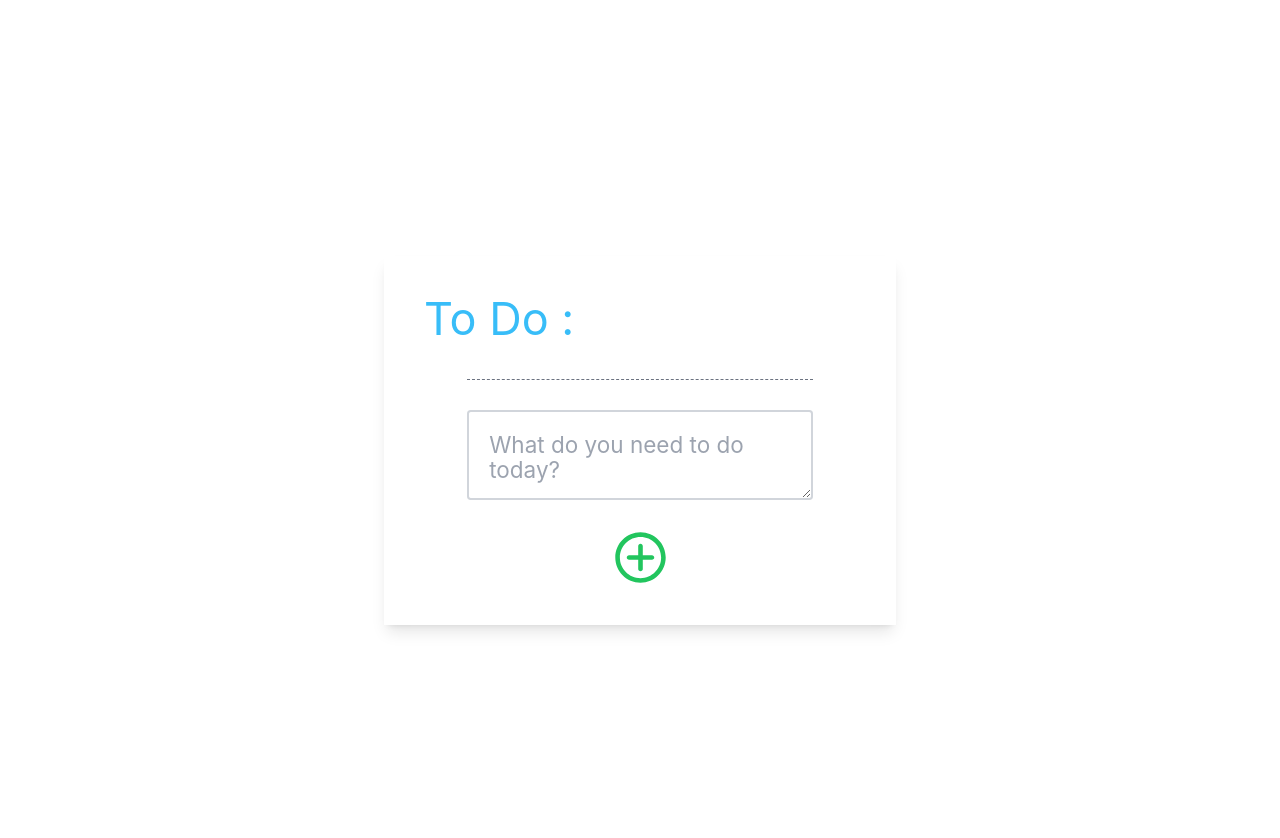
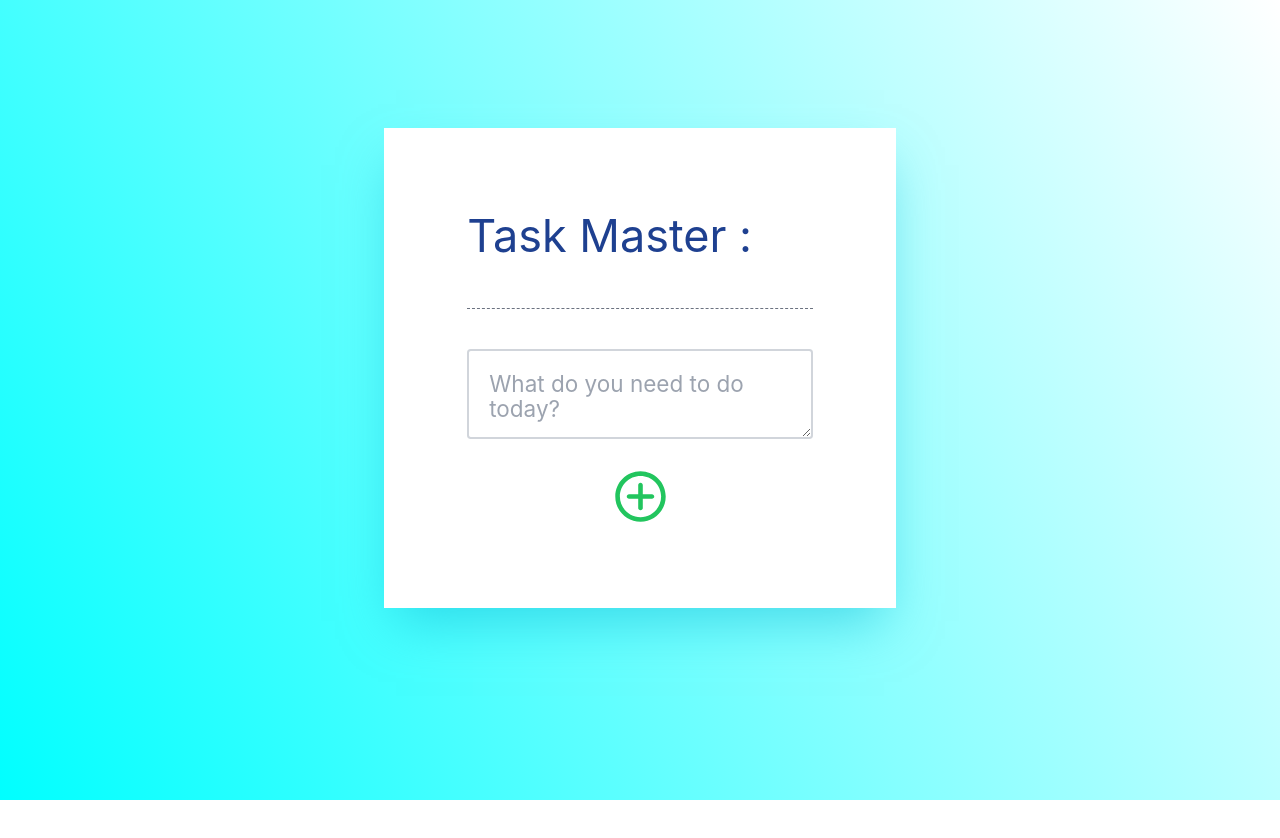
Before and after one commit to Benchen997/Project-TaskMaster, a React (Create React App) app: page / in a window 1280 px wide. Shown: the top 838 px of the page. After the commit the page ends 800 px from the top, so only its background shows below. Built offline with nearby package versions, Linux system fonts and the light colour scheme.

Commit message:
add time stamp to taskcontainer, adjust overall style

```diff
--- a/src/App.css
+++ b/src/App.css
@@ -0,0 +1,3 @@
+.App {
+    background: linear-gradient(135deg, orange 60%, cyan);
+}
--- a/src/App.js
+++ b/src/App.js
@@ -1,46 +1,11 @@
-// This file is the main file of the project. It is the first file that is run when the project is started.
-//import './App.css';
-import ListContainer from './components/parent-container/ListContainer';
-import TaskEnterArea from './components/parent-container/TaskEnterArea';
-import Add from './components/parent-container/Add';
-import { useState } from 'react';
-
+import Dashboard from "./components/parent-container/Dashboard";
+import './App.css';
 
 function App() {
-
-  const [content, setContent] = useState('');
-  const [taskList, setTaskList] = useState([]);
-
-  function addOnClick() {
-    console.log('Add button clicked');
-    if (content.trim() !== '') {
-      const newTask = {
-        uid: crypto.randomUUID(),
-        content: content,
-        completed: false,
-        createTime: new Date().toLocaleString(),
-      };
-      setTaskList([...taskList, newTask]);
-      setContent('');
-    }
-  }
-
   return (
-    <section
-      className='m-auto my-[20%] p-16 flex flex-col
-      items-center justify-center w-2/5
-      h-auto rounded-xlg shadow-lg bg-white overflow-hidden'>
-      <h1 className='mb-5 self-start text-sky-400/100 text-7xl'>To Do :</h1>
-      <hr className="my-10 border-1 border-dashed border-gray-500 w-4/5" />
-      <ListContainer taskList={taskList} />
-      <span className='
-        text-xl font-roboto
-        flex-col justify-items-center
-        flex items-center
-        justify-center w-4/5'>
-        <TaskEnterArea content={content} setContent={setContent} />
-        <Add onClick={addOnClick} />
-      </span>
+    <section className="flex p-0 m-0 h-screen
+      overflow-hidden">
+      <Dashboard />
     </section>
   );
 }
--- /dev/null
+++ b/src/components/parent-container/Dashboard.jsx
@@ -0,0 +1,48 @@
+import React, { useState } from "react";
+import ListContainer from "./ListContainer";
+import TaskEnterArea from "./TaskEnterArea";
+import Add from "./Add";
+
+function Dashboard() {
+    const [content, setContent] = useState('');
+    const [taskList, setTaskList] = useState([]);
+
+    function addOnClick() {
+        console.log('Add button clicked');
+        if (content.trim() !== '') {
+            const newTask = {
+                uid: crypto.randomUUID(),
+                content: content,
+                completed: false,
+                createTime: new Date().toLocaleString(),
+            };
+            setTaskList([...taskList, newTask]);
+            setContent('');
+        }
+    }
+
+    return (
+        <div className='m-auto my-[10%] p-16 flex flex-col
+                items-center justify-center w-2/5
+                h-3/5
+                rounded-xlg shadow-2xl shadow-cyan-500/50 bg-white'>
+            {/* Fixed title section */}
+            <div className="w-4/5">
+                <h1 className='mb-20 self-start text-myHeader text-7xl'>Task Master :</h1>
+                <hr className="my-10 border-1 border-dashed border-gray-500 w-full" />
+            </div>
+
+            {/* Scrollable list container */}
+
+            <ListContainer taskList={taskList} />
+
+
+            <span className='text-xl font-roboto flex flex-col justify-center items-center w-4/5 mt-4'>
+                <TaskEnterArea content={content} setContent={setContent} />
+                <Add onClick={addOnClick} />
+            </span>
+        </div>
+    );
+}
+
+export default Dashboard;
--- a/src/components/parent-container/ListContainer.jsx
+++ b/src/components/parent-container/ListContainer.jsx
@@ -11,10 +11,11 @@ function ListContainer( {taskList} ) {
     // each task container has its unique key
     // key generated by crypto.randomUUID()
     return (
-        <ul className='list-container'>
+        <ul className='flex flex-col overflow-auto p-0
+        w-4/5 divide-y divide-slate-500'>
             {taskList.map((task) =>
                 <li key={task.uid}>
-                    <TaskContainer content={task.content}/>
+                    <TaskContainer task={task}/>
                 </li>
             )}
         </ul>
--- a/src/components/tasks/CompleteBtn.jsx
+++ /dev/null
@@ -1,11 +0,0 @@
-import React from "react";
-
-function CompleteBtn() {
-  return (
-    <button className="complete-btn">
-        <i className='glyphicon glyphicon-ok-circle'> </i>
-    </button>
-  );
-}
-
-export default CompleteBtn;
--- /dev/null
+++ b/src/components/tasks/CompleteCheck.jsx
@@ -0,0 +1,11 @@
+import React from "react";
+
+function CompleteCheck() {
+  return (
+    <input type='checkbox'
+          className=" inline-block border-double round-lg p-10 w-auto h-auto">
+    </input>
+  );
+}
+
+export default CompleteCheck;
--- a/src/components/tasks/TaskContainer.jsx
+++ b/src/components/tasks/TaskContainer.jsx
@@ -1,24 +1,25 @@
+import React from 'react';
+import CompleteCheck from './CompleteCheck';
+import TaskContent from './TaskContent';
+import TimeStamp from './TimeStamp';
 
-import React from "react";
-import TaskContent from "./TaskContent";
-import CompleteBtn from "./CompleteBtn";
-
-/*
-this component is a container for the
-task content, complete button and options
-and is used in the ListContainer component
-*/
-function TaskContainer({ content }) {
-
+function TaskContainer({ task }) {
   return (
-    <span className="task-container">
-      {/* the content is passed from parent container,
-        originated from task enter area */}
-      <TaskContent content={content} />
-      <CompleteBtn />
-    </span>
+    <div className="flex items-center py-2">
+      {/* The checkbox */}
+      <div className="mr-4">
+        <CompleteCheck />
+      </div>
+      {/* The task content */}
+      <div className="flex-1">
+        <TaskContent content={task.content} />
+      </div>
+      {/* The timestamp */}
+      <div className="ml-4 text-gray-500">
+        <TimeStamp time={task.createTime} />
+      </div>
+    </div>
   );
 }
 
-
 export default TaskContainer;
--- a/src/components/tasks/TaskContent.jsx
+++ b/src/components/tasks/TaskContent.jsx
@@ -3,7 +3,7 @@ import React from 'react';
 
 function TaskContent({content}) {
     return (
-        <p className='task-content'>
+        <p className='inline-block p-5 w-3/5 text-3xl font-roboto'>
         {content}
         </p>
     )
--- /dev/null
+++ b/src/components/tasks/TimeStamp.jsx
@@ -0,0 +1,11 @@
+import React from "react";
+
+function TimeStamp({ time }) {
+  return (
+    <p className=" inline-block text-3xl text-gray-500">
+      {time}
+    </p>
+  );
+}
+
+export default TimeStamp;
--- a/src/index.css
+++ b/src/index.css
@@ -11,6 +11,7 @@ body {
   -webkit-font-smoothing: antialiased;
   -moz-osx-font-smoothing: grayscale;
   overflow: hidden;
+  background: linear-gradient(60deg, cyan, white);
 }
 
 code {
--- a/tailwind.config.js
+++ b/tailwind.config.js
@@ -2,7 +2,11 @@ module.exports = {
   purge: ['./src/**/*.{js,jsx,ts,tsx}', './public/index.html'],
   darkMode: false, // or 'media' or 'class'
   theme: {
-    extend: {},
+    extend: {
+      colors: {
+        myHeader: 'hsl(222.1, 65.5%, 34.1%)'
+      }
+    },
   },
   variants: {
     extend: {},
```
